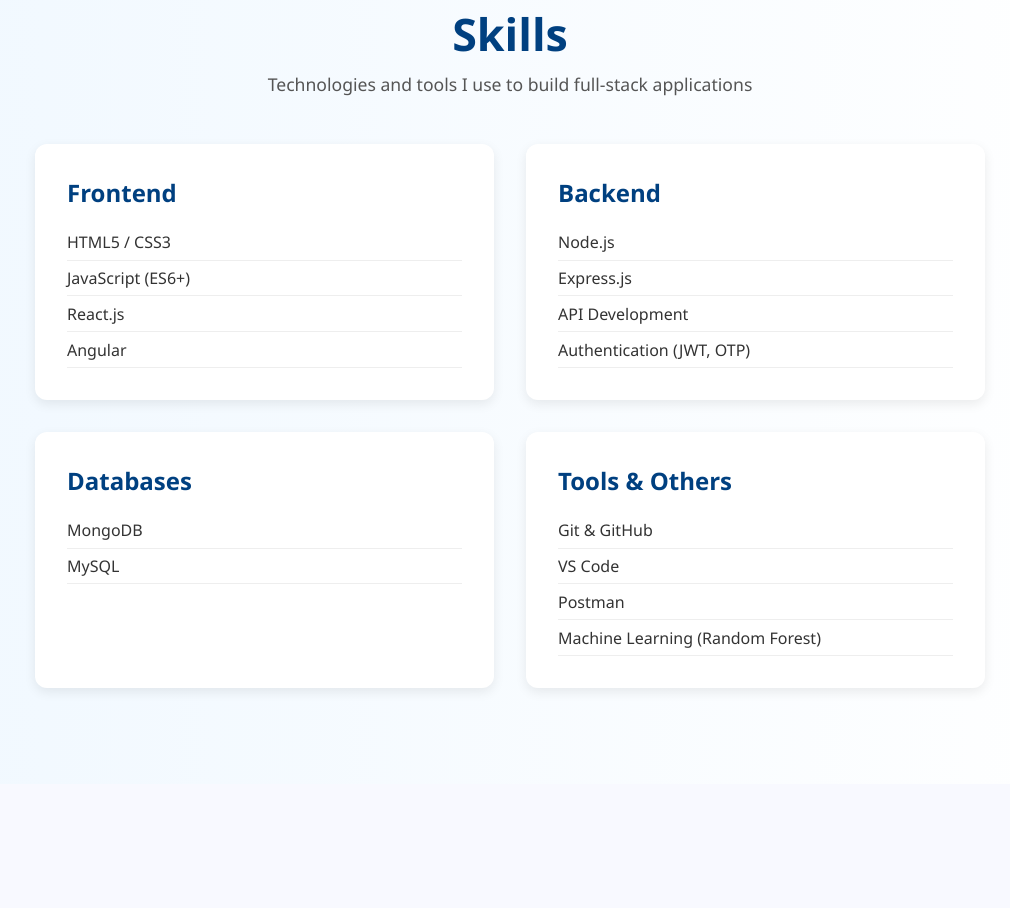
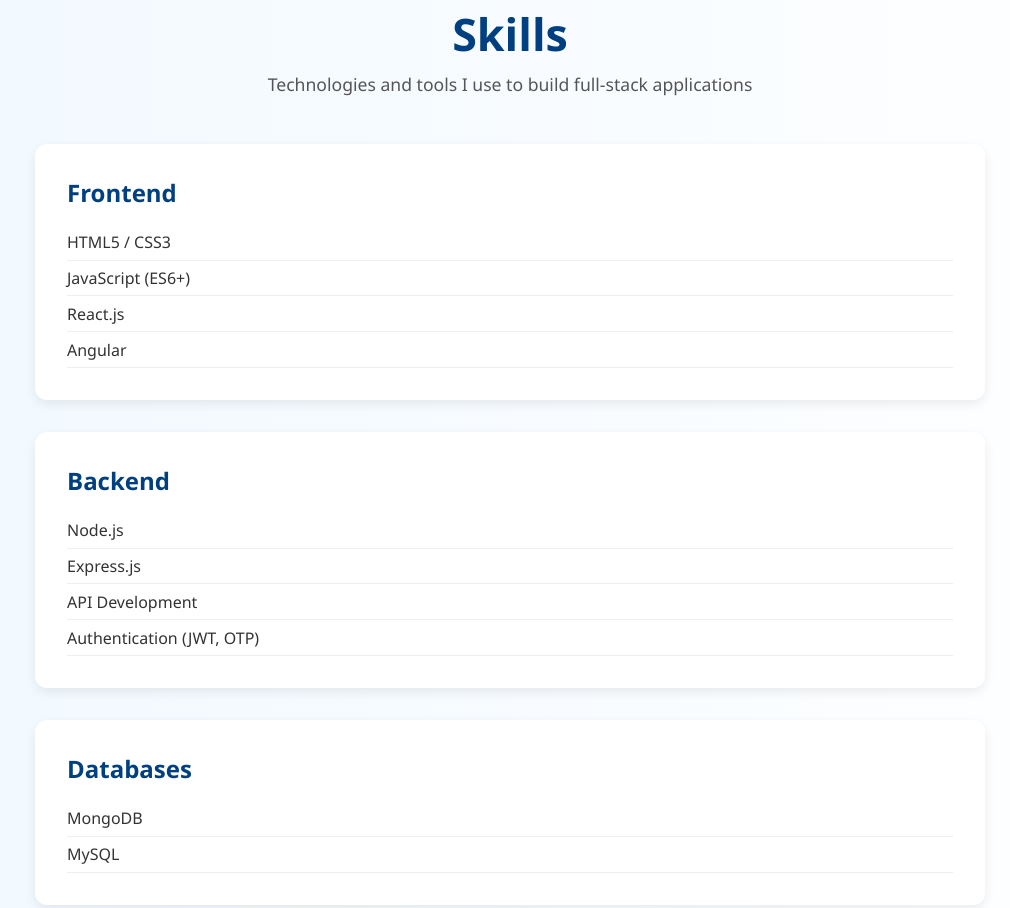
Before and after one commit to jp2004jay/portfolio, a plain HTML site: page index.html in a window 1280 px wide. Shown: the part 3108-4016 px from the top of the page, without its empty margins (130-1140 px from the left). Drawn offline with Linux system fonts and the light colour scheme.

Commit message:
Update skill-style.css

```diff
--- a/css/skill-style.css
+++ b/css/skill-style.css
@@ -21,7 +21,7 @@
 
 .skills-grid {
   display: grid;
-  grid-template-columns: repeat(2, minmax(250px, 1fr));
+  grid-template-columns: repeat(1, minmax(250px, 1fr));
   gap: 2rem;
   max-width: 950px;
   margin: 0 auto;
```
